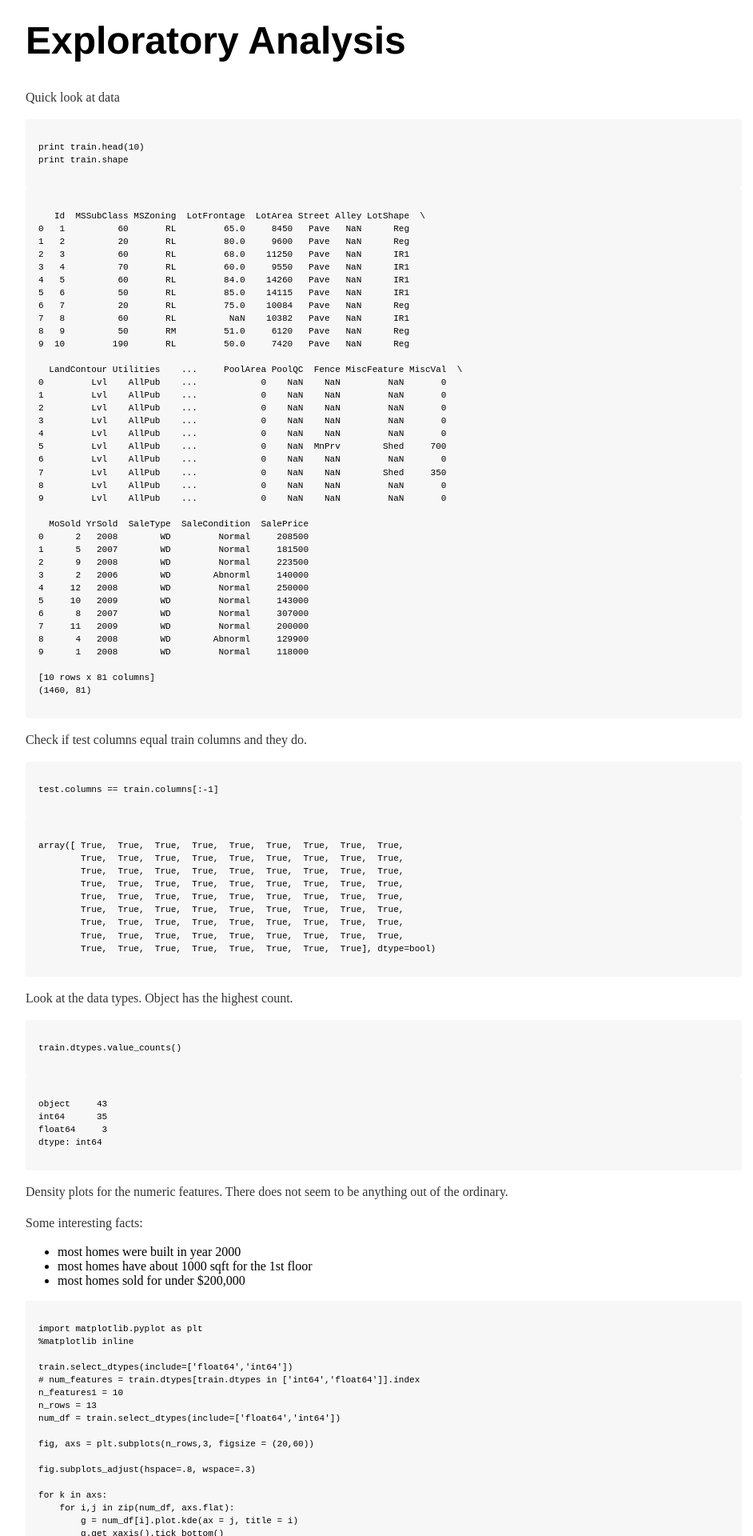
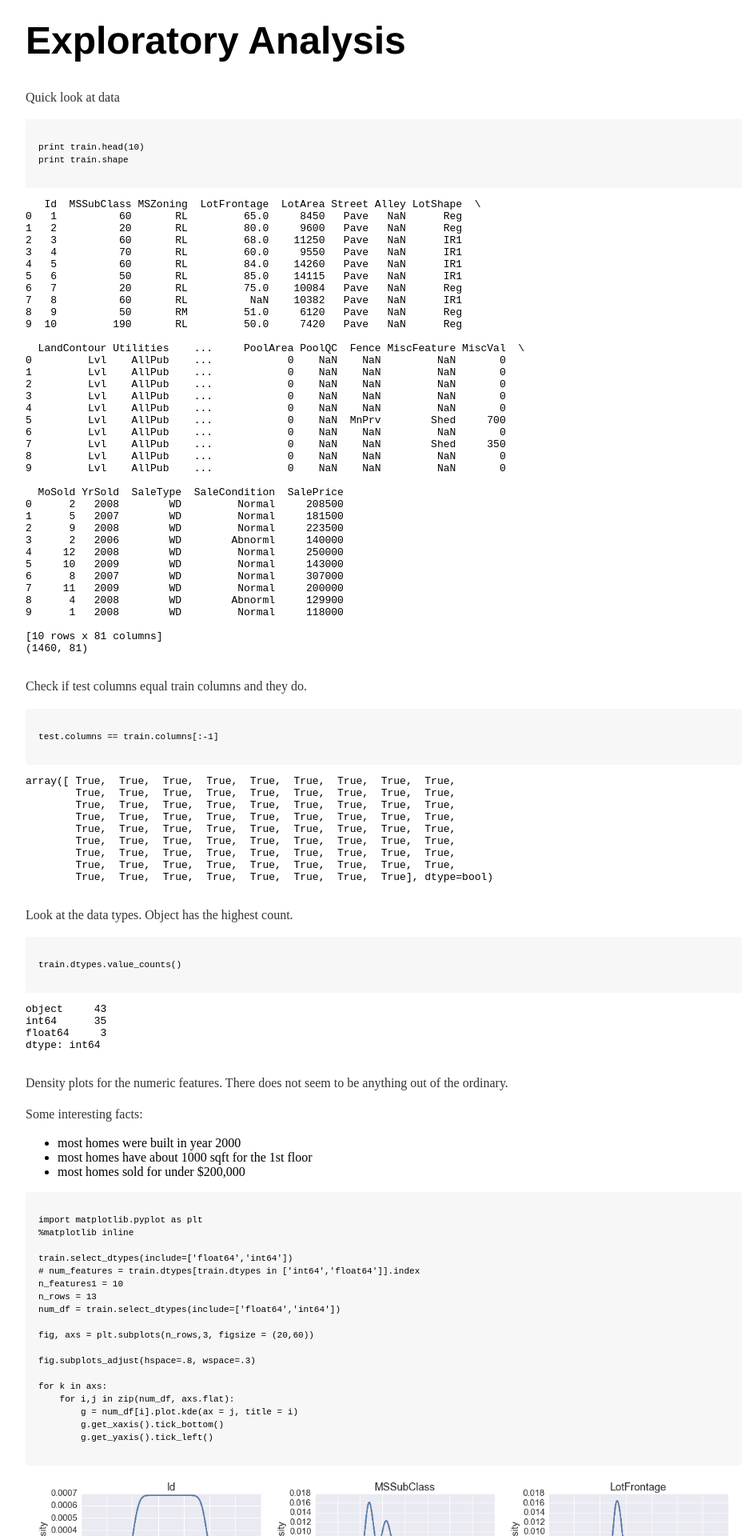
Before and after one commit to moyphilip/moyphilip.github.io, a Jekyll site: the page built from _posts/2016-12-25-Ames-Analysis.md, in a window 1280 px wide. Shown: the part 794-2714 px from the top of the page at 80% size, without its empty margins (160-1102 px from the left). Built offline with Jekyll 4.4.1, drawn with Linux system fonts in a browser that asks for light colours.

Commit message:
Update main.css

```diff
--- a/css/main.css
+++ b/css/main.css
@@ -43,7 +43,7 @@ ul.posts li {
 }
 
 /* Markdown Styling */
-div.language-python.highlighter-rouge, div.highlighter-rouge {
+div.language-python.highlighter-rouge {
     padding: 16px;
     overflow: auto;
     font-size: 85%;
@@ -52,7 +52,7 @@ div.language-python.highlighter-rouge, div.highlighter-rouge {
     border-radius: 3px;
 }
 
-pre {
+div.highlighter-rouge {
     overflow: auto;
     width: auto;
 }
```
